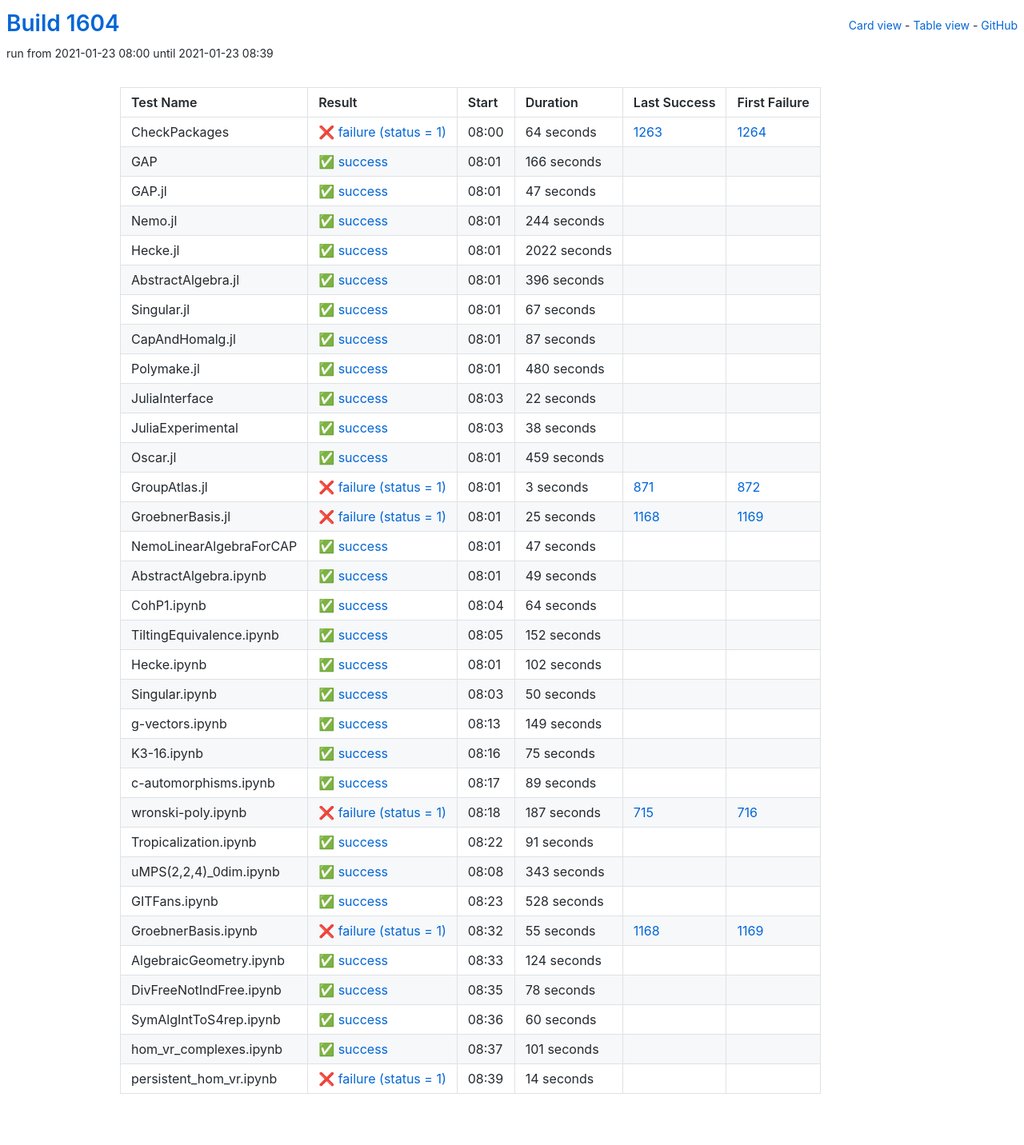
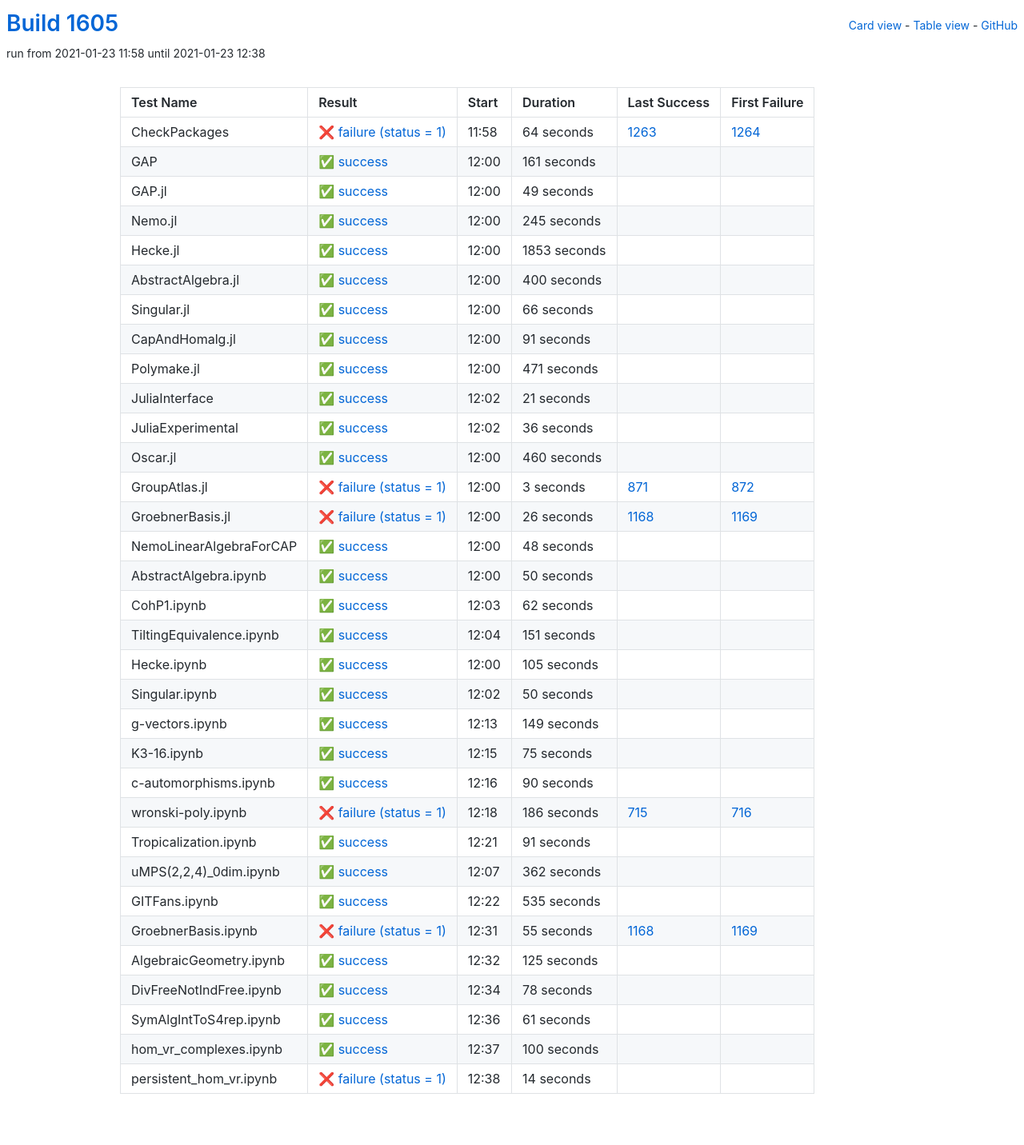
Before and after one commit to oscar-system/oscar-ci-status-stable, a Jekyll site: the page built from table.html, in a window 1280 px wide. Shown: the whole page at 80% size. Built offline with Jekyll 4.4.1, drawn with Linux system fonts in a browser that asks for light colours.

Commit message:
Build #1605

```diff
--- a/_data/ci.yml
+++ b/_data/ci.yml
@@ -1,6 +1,6 @@
 ---
-build: 1604
-build_url: https://oscarci.mathematik.uni-kl.de/job/oscar-stable/1604/
+build: 1605
+build_url: https://oscarci.mathematik.uni-kl.de/job/oscar-stable/1605/
 job: oscar-stable
 organization: oscar-system
 repo: oscar-ci-status-stable
@@ -8,8 +8,8 @@ repourl: https://github.com/oscar-system/oscar-ci-status-stable
 tests:
 - name: CheckPackages
   id: checkpackages
-  log: https://oscarci.mathematik.uni-kl.de/job/oscar-stable/1604/artifact/logs/build-1604/CheckPackages.log
-  start: 2021-01-23 08:00
+  log: https://oscarci.mathematik.uni-kl.de/job/oscar-stable/1605/artifact/logs/build-1605/CheckPackages.log
+  start: 2021-01-23 11:58
   success: false
   exitcode: 1
   status: failure
@@ -20,140 +20,140 @@ tests:
   first_failure_url: https://oscarci.mathematik.uni-kl.de/job/oscar-stable/1264/
 - name: GAP
   id: gap
-  log: https://oscarci.mathematik.uni-kl.de/job/oscar-stable/1604/artifact/logs/build-1604/GAP.log
-  start: 2021-01-23 08:01
+  log: https://oscarci.mathematik.uni-kl.de/job/oscar-stable/1605/artifact/logs/build-1605/GAP.log
+  start: 2021-01-23 12:00
   success: true
   exitcode: 0
   status: success
-  duration: 166
+  duration: 161
   last_success: false
   last_success_url:
   first_failure: false
   first_failure_url:
 - name: GAP.jl
   id: gap-jl
-  log: https://oscarci.mathematik.uni-kl.de/job/oscar-stable/1604/artifact/logs/build-1604/GAP.jl.log
-  start: 2021-01-23 08:01
+  log: https://oscarci.mathematik.uni-kl.de/job/oscar-stable/1605/artifact/logs/build-1605/GAP.jl.log
+  start: 2021-01-23 12:00
   success: true
   exitcode: 0
   status: success
-  duration: 47
+  duration: 49
   last_success: false
   last_success_url:
   first_failure: false
   first_failure_url:
 - name: Nemo.jl
   id: nemo-jl
-  log: https://oscarci.mathematik.uni-kl.de/job/oscar-stable/1604/artifact/logs/build-1604/Nemo.jl.log
-  start: 2021-01-23 08:01
+  log: https://oscarci.mathematik.uni-kl.de/job/oscar-stable/1605/artifact/logs/build-1605/Nemo.jl.log
+  start: 2021-01-23 12:00
   success: true
   exitcode: 0
   status: success
-  duration: 244
+  duration: 245
   last_success: false
   last_success_url:
   first_failure: false
   first_failure_url:
 - name: Hecke.jl
   id: hecke-jl
-  log: https://oscarci.mathematik.uni-kl.de/job/oscar-stable/1604/artifact/logs/build-1604/Hecke.jl.log
-  start: 2021-01-23 08:01
+  log: https://oscarci.mathematik.uni-kl.de/job/oscar-stable/1605/artifact/logs/build-1605/Hecke.jl.log
+  start: 2021-01-23 12:00
   success: true
   exitcode: 0
   status: success
-  duration: 2022
+  duration: 1853
   last_success: false
   last_success_url:
   first_failure: false
   first_failure_url:
 - name: AbstractAlgebra.jl
   id: abstractalgebra-jl
-  log: https://oscarci.mathematik.uni-kl.de/job/oscar-stable/1604/artifact/logs/build-1604/AbstractAlgebra.jl.log
-  start: 2021-01-23 08:01
+  log: https://oscarci.mathematik.uni-kl.de/job/oscar-stable/1605/artifact/logs/build-1605/AbstractAlgebra.jl.log
+  start: 2021-01-23 12:00
   success: true
   exitcode: 0
   status: success
-  duration: 396
+  duration: 400
   last_success: false
   last_success_url:
   first_failure: false
   first_failure_url:
 - name: Singular.jl
   id: singular-jl
-  log: https://oscarci.mathematik.uni-kl.de/job/oscar-stable/1604/artifact/logs/build-1604/Singular.jl.log
-  start: 2021-01-23 08:01
+  log: https://oscarci.mathematik.uni-kl.de/job/oscar-stable/1605/artifact/logs/build-1605/Singular.jl.log
+  start: 2021-01-23 12:00
   success: true
   exitcode: 0
   status: success
-  duration: 67
+  duration: 66
   last_success: false
   last_success_url:
   first_failure: false
   first_failure_url:
 - name: CapAndHomalg.jl
   id: capandhomalg-jl
-  log: https://oscarci.mathematik.uni-kl.de/job/oscar-stable/1604/artifact/logs/build-1604/CapAndHomalg.jl.log
-  start: 2021-01-23 08:01
+  log: https://oscarci.mathematik.uni-kl.de/job/oscar-stable/1605/artifact/logs/build-1605/CapAndHomalg.jl.log
+  start: 2021-01-23 12:00
   success: true
   exitcode: 0
   status: success
-  duration: 87
+  duration: 91
   last_success: false
   last_success_url:
   first_failure: false
   first_failure_url:
 - name: Polymake.jl
   id: polymake-jl
-  log: https://oscarci.mathematik.uni-kl.de/job/oscar-stable/1604/artifact/logs/build-1604/Polymake.jl.log
-  start: 2021-01-23 08:01
+  log: https://oscarci.mathematik.uni-kl.de/job/oscar-stable/1605/artifact/logs/build-1605/Polymake.jl.log
+  start: 2021-01-23 12:00
   success: true
   exitcode: 0
   status: success
-  duration: 480
+  duration: 471
   last_success: false
   last_success_url:
   first_failure: false
   first_failure_url:
 - name: JuliaInterface
   id: juliainterface
-  log: https://oscarci.mathematik.uni-kl.de/job/oscar-stable/1604/artifact/logs/build-1604/JuliaInterface.log
-  start: 2021-01-23 08:03
+  log: https://oscarci.mathematik.uni-kl.de/job/oscar-stable/1605/artifact/logs/build-1605/JuliaInterface.log
+  start: 2021-01-23 12:02
   success: true
   exitcode: 0
   status: success
-  duration: 22
+  duration: 21
   last_success: false
   last_success_url:
   first_failure: false
   first_failure_url:
 - name: JuliaExperimental
   id: juliaexperimental
-  log: https://oscarci.mathematik.uni-kl.de/job/oscar-stable/1604/artifact/logs/build-1604/JuliaExperimental.log
-  start: 2021-01-23 08:03
+  log: https://oscarci.mathematik.uni-kl.de/job/oscar-stable/1605/artifact/logs/build-1605/JuliaExperimental.log
+  start: 2021-01-23 12:02
   success: true
   exitcode: 0
   status: success
-  duration: 38
+  duration: 36
   last_success: false
   last_success_url:
   first_failure: false
   first_failure_url:
 - name: Oscar.jl
   id: oscar-jl
-  log: https://oscarci.mathematik.uni-kl.de/job/oscar-stable/1604/artifact/logs/build-1604/Oscar.jl.log
-  start: 2021-01-23 08:01
+  log: https://oscarci.mathematik.uni-kl.de/job/oscar-stable/1605/artifact/logs/build-1605/Oscar.jl.log
+  start: 2021-01-23 12:00
   success: true
   exitcode: 0
   status: success
-  duration: 459
+  duration: 460
   last_success: false
   last_success_url:
   first_failure: false
   first_failure_url:
 - name: GroupAtlas.jl
   id: groupatlas-jl
-  log: https://oscarci.mathematik.uni-kl.de/job/oscar-stable/1604/artifact/logs/build-1604/GroupAtlas.jl.log
-  start: 2021-01-23 08:01
+  log: https://oscarci.mathematik.uni-kl.de/job/oscar-stable/1605/artifact/logs/build-1605/GroupAtlas.jl.log
+  start: 2021-01-23 12:00
   success: false
   exitcode: 1
   status: failure
@@ -164,80 +164,80 @@ tests:
   first_failure_url: https://oscarci.mathematik.uni-kl.de/job/oscar-stable/872/
 - name: GroebnerBasis.jl
   id: groebnerbasis-jl
-  log: https://oscarci.mathematik.uni-kl.de/job/oscar-stable/1604/artifact/logs/build-1604/GroebnerBasis.jl.log
-  start: 2021-01-23 08:01
+  log: https://oscarci.mathematik.uni-kl.de/job/oscar-stable/1605/artifact/logs/build-1605/GroebnerBasis.jl.log
+  start: 2021-01-23 12:00
   success: false
   exitcode: 1
   status: failure
-  duration: 25
+  duration: 26
   last_success: 1168
   last_success_url: https://oscarci.mathematik.uni-kl.de/job/oscar-stable/1168/
   first_failure: 1169
   first_failure_url: https://oscarci.mathematik.uni-kl.de/job/oscar-stable/1169/
 - name: NemoLinearAlgebraForCAP
   id: nemolinearalgebraforcap
-  log: https://oscarci.mathematik.uni-kl.de/job/oscar-stable/1604/artifact/logs/build-1604/NemoLinearAlgebraForCAP.log
-  start: 2021-01-23 08:01
+  log: https://oscarci.mathematik.uni-kl.de/job/oscar-stable/1605/artifact/logs/build-1605/NemoLinearAlgebraForCAP.log
+  start: 2021-01-23 12:00
   success: true
   exitcode: 0
   status: success
-  duration: 47
+  duration: 48
   last_success: false
   last_success_url:
   first_failure: false
   first_failure_url:
 - name: AbstractAlgebra.ipynb
   id: abstractalgebra-ipynb
-  log: https://oscarci.mathematik.uni-kl.de/job/oscar-stable/1604/artifact/logs/build-1604/AbstractAlgebra.ipynb.log
-  start: 2021-01-23 08:01
+  log: https://oscarci.mathematik.uni-kl.de/job/oscar-stable/1605/artifact/logs/build-1605/AbstractAlgebra.ipynb.log
+  start: 2021-01-23 12:00
   success: true
   exitcode: 0
   status: success
-  duration: 49
+  duration: 50
   last_success: false
   last_success_url:
   first_failure: false
   first_failure_url:
 - name: CohP1.ipynb
   id: cohp1-ipynb
-  log: https://oscarci.mathematik.uni-kl.de/job/oscar-stable/1604/artifact/logs/build-1604/CohP1.ipynb.log
-  start: 2021-01-23 08:04
+  log: https://oscarci.mathematik.uni-kl.de/job/oscar-stable/1605/artifact/logs/build-1605/CohP1.ipynb.log
+  start: 2021-01-23 12:03
   success: true
   exitcode: 0
   status: success
-  duration: 64
+  duration: 62
   last_success: false
   last_success_url:
   first_failure: false
   first_failure_url:
 - name: TiltingEquivalence.ipynb
   id: tiltingequivalence-ipynb
-  log: https://oscarci.mathematik.uni-kl.de/job/oscar-stable/1604/artifact/logs/build-1604/TiltingEquivalence.ipynb.log
-  start: 2021-01-23 08:05
+  log: https://oscarci.mathematik.uni-kl.de/job/oscar-stable/1605/artifact/logs/build-1605/TiltingEquivalence.ipynb.log
+  start: 2021-01-23 12:04
   success: true
   exitcode: 0
   status: success
-  duration: 152
+  duration: 151
   last_success: false
   last_success_url:
   first_failure: false
   first_failure_url:
 - name: Hecke.ipynb
   id: hecke-ipynb
-  log: https://oscarci.mathematik.uni-kl.de/job/oscar-stable/1604/artifact/logs/build-1604/Hecke.ipynb.log
-  start: 2021-01-23 08:01
+  log: https://oscarci.mathematik.uni-kl.de/job/oscar-stable/1605/artifact/logs/build-1605/Hecke.ipynb.log
+  start: 2021-01-23 12:00
   success: true
   exitcode: 0
   status: success
-  duration: 102
+  duration: 105
   last_success: false
   last_success_url:
   first_failure: false
   first_failure_url:
 - name: Singular.ipynb
   id: singular-ipynb
-  log: https://oscarci.mathematik.uni-kl.de/job/oscar-stable/1604/artifact/logs/build-1604/Singular.ipynb.log
-  start: 2021-01-23 08:03
+  log: https://oscarci.mathematik.uni-kl.de/job/oscar-stable/1605/artifact/logs/build-1605/Singular.ipynb.log
+  start: 2021-01-23 12:02
   success: true
   exitcode: 0
   status: success
@@ -248,8 +248,8 @@ tests:
   first_failure_url:
 - name: g-vectors.ipynb
   id: g-vectors-ipynb
-  log: https://oscarci.mathematik.uni-kl.de/job/oscar-stable/1604/artifact/logs/build-1604/g-vectors.ipynb.log
-  start: 2021-01-23 08:13
+  log: https://oscarci.mathematik.uni-kl.de/job/oscar-stable/1605/artifact/logs/build-1605/g-vectors.ipynb.log
+  start: 2021-01-23 12:13
   success: true
   exitcode: 0
   status: success
@@ -260,8 +260,8 @@ tests:
   first_failure_url:
 - name: K3-16.ipynb
   id: k3-16-ipynb
-  log: https://oscarci.mathematik.uni-kl.de/job/oscar-stable/1604/artifact/logs/build-1604/K3-16.ipynb.log
-  start: 2021-01-23 08:16
+  log: https://oscarci.mathematik.uni-kl.de/job/oscar-stable/1605/artifact/logs/build-1605/K3-16.ipynb.log
+  start: 2021-01-23 12:15
   success: true
   exitcode: 0
   status: success
@@ -272,32 +272,32 @@ tests:
   first_failure_url:
 - name: c-automorphisms.ipynb
   id: c-automorphisms-ipynb
-  log: https://oscarci.mathematik.uni-kl.de/job/oscar-stable/1604/artifact/logs/build-1604/c-automorphisms.ipynb.log
-  start: 2021-01-23 08:17
+  log: https://oscarci.mathematik.uni-kl.de/job/oscar-stable/1605/artifact/logs/build-1605/c-automorphisms.ipynb.log
+  start: 2021-01-23 12:16
   success: true
   exitcode: 0
   status: success
-  duration: 89
+  duration: 90
   last_success: false
   last_success_url:
   first_failure: false
   first_failure_url:
 - name: wronski-poly.ipynb
   id: wronski-poly-ipynb
-  log: https://oscarci.mathematik.uni-kl.de/job/oscar-stable/1604/artifact/logs/build-1604/wronski-poly.ipynb.log
-  start: 2021-01-23 08:18
+  log: https://oscarci.mathematik.uni-kl.de/job/oscar-stable/1605/artifact/logs/build-1605/wronski-poly.ipynb.log
+  start: 2021-01-23 12:18
   success: false
   exitcode: 1
   status: failure
-  duration: 187
+  duration: 186
   last_success: 715
   last_success_url: https://oscarci.mathematik.uni-kl.de/job/oscar-stable/715/
   first_failure: 716
   first_failure_url: https://oscarci.mathematik.uni-kl.de/job/oscar-stable/716/
 - name: Tropicalization.ipynb
   id: tropicalization-ipynb
-  log: https://oscarci.mathematik.uni-kl.de/job/oscar-stable/1604/artifact/logs/build-1604/Tropicalization.ipynb.log
-  start: 2021-01-23 08:22
+  log: https://oscarci.mathematik.uni-kl.de/job/oscar-stable/1605/artifact/logs/build-1605/Tropicalization.ipynb.log
+  start: 2021-01-23 12:21
   success: true
   exitcode: 0
   status: success
@@ -308,32 +308,32 @@ tests:
   first_failure_url:
 - name: uMPS(2,2,4)_0dim.ipynb
   id: umps-2-2-4-0dim-ipynb
-  log: https://oscarci.mathematik.uni-kl.de/job/oscar-stable/1604/artifact/logs/build-1604/uMPS-2-2-4-_0dim.ipynb.log
-  start: 2021-01-23 08:08
+  log: https://oscarci.mathematik.uni-kl.de/job/oscar-stable/1605/artifact/logs/build-1605/uMPS-2-2-4-_0dim.ipynb.log
+  start: 2021-01-23 12:07
   success: true
   exitcode: 0
   status: success
-  duration: 343
+  duration: 362
   last_success: false
   last_success_url:
   first_failure: false
   first_failure_url:
 - name: GITFans.ipynb
   id: gitfans-ipynb
-  log: https://oscarci.mathematik.uni-kl.de/job/oscar-stable/1604/artifact/logs/build-1604/GITFans.ipynb.log
-  start: 2021-01-23 08:23
+  log: https://oscarci.mathematik.uni-kl.de/job/oscar-stable/1605/artifact/logs/build-1605/GITFans.ipynb.log
+  start: 2021-01-23 12:22
   success: true
   exitcode: 0
   status: success
-  duration: 528
+  duration: 535
   last_success: false
   last_success_url:
   first_failure: false
   first_failure_url:
 - name: GroebnerBasis.ipynb
   id: groebnerbasis-ipynb
-  log: https://oscarci.mathematik.uni-kl.de/job/oscar-stable/1604/artifact/logs/build-1604/GroebnerBasis.ipynb.log
-  start: 2021-01-23 08:32
+  log: https://oscarci.mathematik.uni-kl.de/job/oscar-stable/1605/artifact/logs/build-1605/GroebnerBasis.ipynb.log
+  start: 2021-01-23 12:31
   success: false
   exitcode: 1
   status: failure
@@ -344,20 +344,20 @@ tests:
   first_failure_url: https://oscarci.mathematik.uni-kl.de/job/oscar-stable/1169/
 - name: AlgebraicGeometry.ipynb
   id: algebraicgeometry-ipynb
-  log: https://oscarci.mathematik.uni-kl.de/job/oscar-stable/1604/artifact/logs/build-1604/AlgebraicGeometry.ipynb.log
-  start: 2021-01-23 08:33
+  log: https://oscarci.mathematik.uni-kl.de/job/oscar-stable/1605/artifact/logs/build-1605/AlgebraicGeometry.ipynb.log
+  start: 2021-01-23 12:32
   success: true
   exitcode: 0
   status: success
-  duration: 124
+  duration: 125
   last_success: false
   last_success_url:
   first_failure: false
   first_failure_url:
 - name: DivFreeNotIndFree.ipynb
   id: divfreenotindfree-ipynb
-  log: https://oscarci.mathematik.uni-kl.de/job/oscar-stable/1604/artifact/logs/build-1604/DivFreeNotIndFree.ipynb.log
-  start: 2021-01-23 08:35
+  log: https://oscarci.mathematik.uni-kl.de/job/oscar-stable/1605/artifact/logs/build-1605/DivFreeNotIndFree.ipynb.log
+  start: 2021-01-23 12:34
   success: true
   exitcode: 0
   status: success
@@ -368,32 +368,32 @@ tests:
   first_failure_url:
 - name: SymAlgIntToS4rep.ipynb
   id: symalginttos4rep-ipynb
-  log: https://oscarci.mathematik.uni-kl.de/job/oscar-stable/1604/artifact/logs/build-1604/SymAlgIntToS4rep.ipynb.log
-  start: 2021-01-23 08:36
+  log: https://oscarci.mathematik.uni-kl.de/job/oscar-stable/1605/artifact/logs/build-1605/SymAlgIntToS4rep.ipynb.log
+  start: 2021-01-23 12:36
   success: true
   exitcode: 0
   status: success
-  duration: 60
+  duration: 61
   last_success: false
   last_success_url:
   first_failure: false
   first_failure_url:
 - name: hom_vr_complexes.ipynb
   id: hom-vr-complexes-ipynb
-  log: https://oscarci.mathematik.uni-kl.de/job/oscar-stable/1604/artifact/logs/build-1604/hom_vr_complexes.ipynb.log
-  start: 2021-01-23 08:37
+  log: https://oscarci.mathematik.uni-kl.de/job/oscar-stable/1605/artifact/logs/build-1605/hom_vr_complexes.ipynb.log
+  start: 2021-01-23 12:37
   success: true
   exitcode: 0
   status: success
-  duration: 101
+  duration: 100
   last_success: false
   last_success_url:
   first_failure: false
   first_failure_url:
 - name: persistent_hom_vr.ipynb
   id: persistent-hom-vr-ipynb
-  log: https://oscarci.mathematik.uni-kl.de/job/oscar-stable/1604/artifact/logs/build-1604/persistent_hom_vr.ipynb.log
-  start: 2021-01-23 08:39
+  log: https://oscarci.mathematik.uni-kl.de/job/oscar-stable/1605/artifact/logs/build-1605/persistent_hom_vr.ipynb.log
+  start: 2021-01-23 12:38
   success: false
   exitcode: 1
   status: failure
```
Also changed, not shown: README.md.
